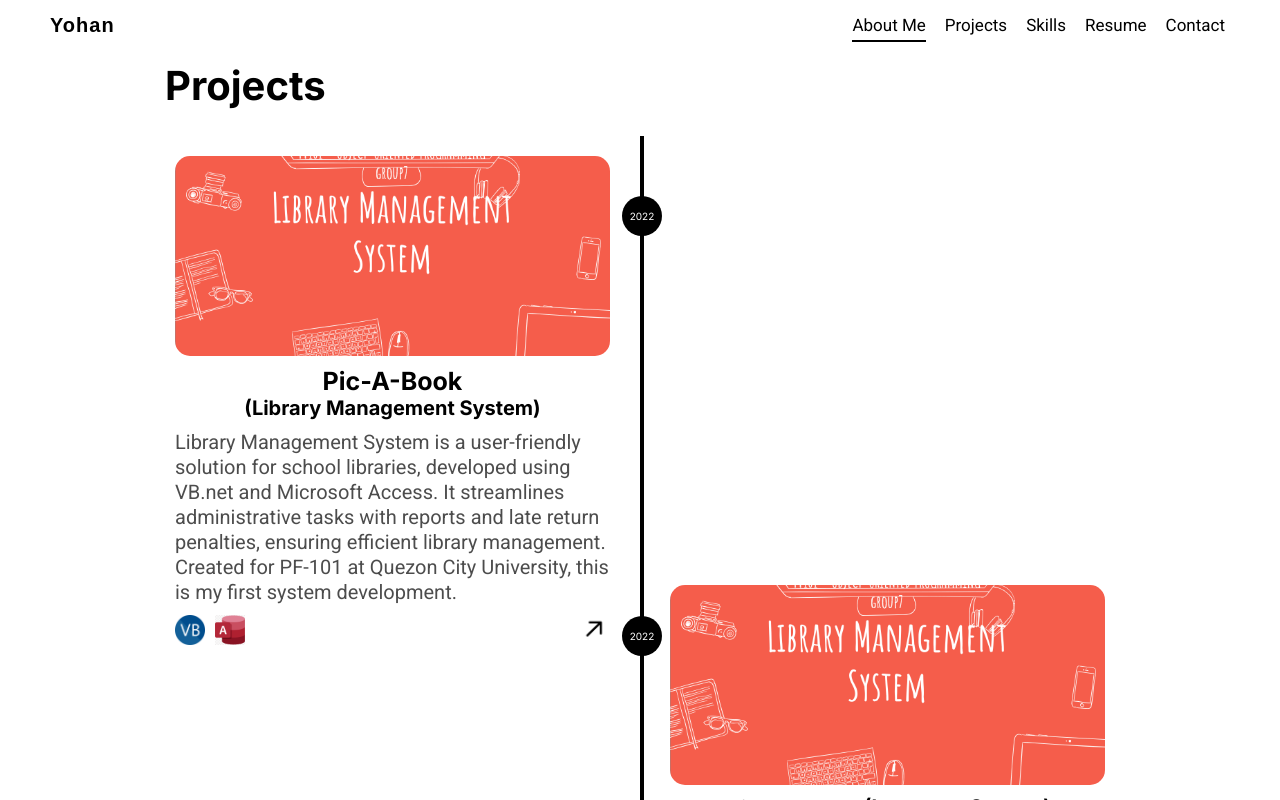
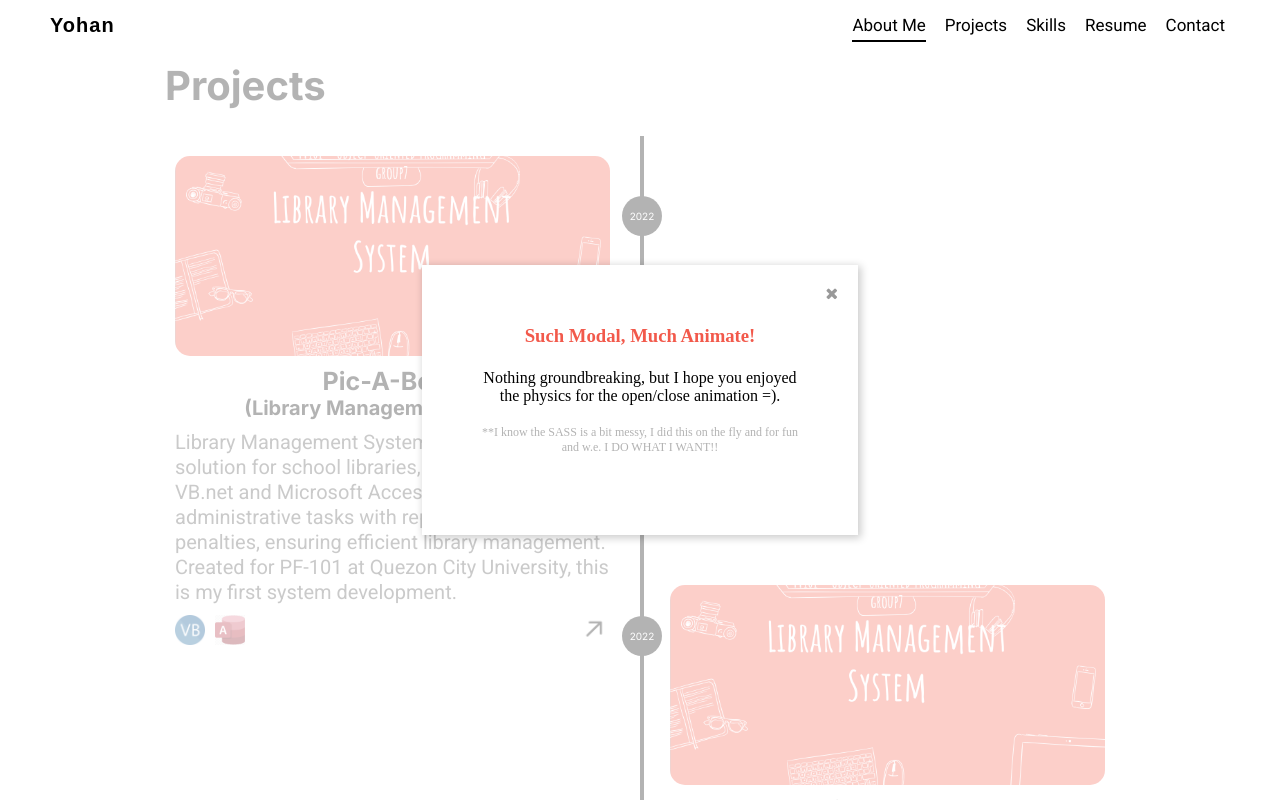
Before and after one commit to Yohanskie101/YohanPortfolio, a plain HTML site: page index.html in a window 1280 px wide. Both pictures are taken after a click on the element 392 px from the left and 1214 px from the top of the page. Shown: the part 814-1614 px from the top of the page. Drawn offline with nearby package versions, Linux system fonts and the light colour scheme; a web font is replaced by a local one.

Commit message:
New Modal

```diff
--- /dev/null
+++ b/css/modal.css
@@ -0,0 +1,153 @@
+.modal-overlay {
+  position: absolute;
+  top: 0;
+  left: 0;
+  right: 0;
+  bottom: 0;
+  margin: auto;
+  background-color: #fff;
+  opacity: 0;
+  visibility: hidden;
+  z-index: 40;
+  transition: opacity 0.25s ease 0s, visibility linear 0.35s;
+  &.state-show {
+    opacity: 0.7;
+    visibility: visible;
+    transition-delay: 0s;
+    transition-duration: 0.2s, 0s;
+  }
+}
+
+body.modal-open {
+  overflow: hidden;
+}
+
+.modal-frame {
+  position: fixed; /* Fixed position for centering */
+  top: 50%;
+  left: 50%;
+  transform: translate(-50%, -50%);
+  right: 0;
+  bottom: 0;
+  margin: auto;
+  z-index: 50;
+  display: flex;
+  align-items: center;
+  justify-content: center;
+  width: 100%;
+  text-align: center;
+  visibility: hidden;
+
+  &.state-appear {
+    visibility: visible;
+    .modal-inset {
+      animation: modalComeIn 0.25s ease;
+      visibility: visible;
+    }
+    .modal-body {
+      opacity: 1;
+      transform: translateY(0) scale(1, 1);
+    }
+  }
+  &.state-leave {
+    visibility: visible;
+    .modal-inset {
+      animation: modalHeadOut 0.35s ease 0.1s;
+      visibility: visible;
+    }
+    .modal-body {
+      opacity: 0;
+      transition-delay: 0s;
+      transition-duration: 0.35s;
+      transition-timing-function: ease;
+      transform: translateY(25px);
+    }
+  }
+}
+@-moz-document url-prefix() {
+  .modal-frame {
+    height: calc(100% - 55px);
+  }
+}
+
+.modal {
+  display: block;
+  vertical-align: middle;
+  text-align: center;
+}
+.modal-inset {
+  position: relative;
+  padding: 60px;
+  background-color: white;
+  min-width: 320px;
+  min-height: 126px;
+  margin: auto;
+  visibility: hidden;
+  box-shadow: 2px 2px 8px 1px rgba(0, 0, 0, 0.2);
+  backface-visibility: hidden;
+  transform: translate3d(0, 0, 0);
+  transform-style: preserve-3d;
+  .close {
+    display: block;
+    cursor: pointer;
+    position: absolute;
+    top: 10px;
+    right: 10px;
+    padding: 10px;
+    opacity: 0.4;
+    &:hover {
+      opacity: 1;
+    }
+  }
+}
+.modal-body {
+  margin: auto;
+  opacity: 0;
+  transform: translateY(0) scale(0.8, 0.8);
+  transition-property: opacity, transform;
+  transition-duration: 0.25s;
+  transition-delay: 0.1s;
+  h3 {
+    font-weight: 700;
+    padding-bottom: 22px;
+    display: block;
+    color: #f2594b;
+    text-align: center;
+  }
+  p {
+    padding-bottom: 20px;
+  }
+  .ps {
+    font-size: 12px;
+    opacity: 0.3;
+  }
+}
+
+@keyframes modalComeIn {
+  0% {
+    visibility: hidden;
+    opacity: 0;
+    transform: scale(0.8, 0.8);
+  }
+  65.5% {
+    transform: scale(1.03, 1.03);
+  }
+  100% {
+    visibility: visible;
+    opacity: 1;
+    transform: scale(1, 1);
+  }
+}
+
+@keyframes modalHeadOut {
+  0% {
+    visibility: visible;
+    opacity: 1;
+    transform: translateY(0) scale(1, 1);
+  }
+  100% {
+    visibility: hidden;
+    opacity: 0;
+    transform: translateY(35px) scale(0.97, 0.97);
+  }
+}
--- a/index.html
+++ b/index.html
@@ -4,6 +4,7 @@
     <meta charset="UTF-8" />
     <meta name="viewport" content="width=device-width, initial-scale=1.0" />
     <link rel="stylesheet" href="../YohanPortfolio/css/main.css" />
+    <link rel="stylesheet" href="../YohanPortfolio/css/modal.css" />
     <script src="../YohanPortfolio/js/main.js"></script>
 
     <link
@@ -28,6 +29,32 @@
       rel="stylesheet"
     />
 
+    <!-- Font Awesome -->
+    <link
+      rel="stylesheet"
+      href="https://maxcdn.bootstrapcdn.com/font-awesome/4.2.0/css/font-awesome.min.css"
+    />
+
+    <!-- Google Fonts: Noto Sans -->
+    <link
+      href="https://fonts.googleapis.com/css?family=Noto+Sans:400,700"
+      rel="stylesheet"
+    />
+    <!-- Font Awesome -->
+    <link
+      rel="stylesheet"
+      href="https://maxcdn.bootstrapcdn.com/font-awesome/4.2.0/css/font-awesome.min.css"
+    />
+
+    <!-- Google Fonts: Noto Sans -->
+    <link
+      href="https://fonts.googleapis.com/css?family=Noto+Sans:400,700"
+      rel="stylesheet"
+    />
+
+    <!-- jQuery -->
+    <script src="https://cdnjs.cloudflare.com/ajax/libs/jquery/2.1.3/jquery.min.js"></script>
+
     <title>Yohan Portfolio</title>
   </head>
   <body>
@@ -43,6 +70,30 @@
         </nav>
       </div>
     </div>
+    <!-- Modal Here -->
+    <div class="modal-frame">
+      <div class="modal">
+        <div class="modal-inset">
+          <div class="button close"><i class="fa fa-close"></i></div>
+
+          <div class="modal-body">
+            <h3>Such Modal, Much Animate!</h3>
+            <p>
+              Nothing groundbreaking, but I hope you enjoyed <br />
+              the physics for the open/close animation =).
+            </p>
+            <p class="ps">
+              **I know the SASS is a bit messy, I did this on the fly and for
+              fun <br />
+              and w.e. I DO WHAT I WANT!!
+            </p>
+          </div>
+        </div>
+      </div>
+    </div>
+
+    <div class="modal-overlay"></div>
+    <!-- End of Modal Here -->
     <!-- Invisible anchor point for smooth scrolling -->
     <section id="HomeSectionAnchor" class="anchor-point"></section>
     <header id="HomeSection">
@@ -136,7 +187,7 @@
         <div class="Container-projects">
           <div class="Left-container-projects">
             <!-- First Project Box-->
-            <div class="Projects-box1 hidden una">
+            <div class="Projects-box1 hidden una open">
               <div class="Project-img1">
                 <img
                   src="../YohanPortfolio/sources/imgs/pj1.png"
@@ -173,8 +224,9 @@
                 </div>
               </div>
             </div>
+
             <!-- Second Project Box-->
-            <div class="Projects-box1 hidden">
+            <div class="Projects-box1 hidden open">
               <div class="Project-img1">
                 <img
                   src="../YohanPortfolio/sources/imgs/pj1.png"
@@ -182,7 +234,7 @@
                 />
               </div>
               <p class="Project-title">Pic-A-Book</p>
-              <p class="Project-subtitle">(Inventory System)</p>
+              <p class="Project-subtitle">(Library Management System)</p>
               <p class="Project-description">
                 Library Management System is a user-friendly solution for school
                 libraries, developed using VB.net and Microsoft Access. It
@@ -214,7 +266,7 @@
             </div>
 
             <!-- Third Project Box-->
-            <div class="Projects-box1 hidden">
+            <div class="Projects-box1 hidden open">
               <div class="Project-img1">
                 <img
                   src="../YohanPortfolio/sources/imgs/pj3.png"
@@ -259,7 +311,7 @@
               </div>
             </div>
             <!-- Fourth Project Box-->
-            <div class="Projects-box1 hidden">
+            <div class="Projects-box1 hidden open">
               <div class="Project-img1">
                 <img
                   src="../YohanPortfolio/sources/imgs/pj4.png"
--- a/js/main.js
+++ b/js/main.js
@@ -49,4 +49,27 @@ document.addEventListener("DOMContentLoaded", () => {
       }
     });
   });
+  // For Modal
+  $(document).ready(function () {
+    var $modal = $(".modal-frame");
+    var $overlay = $(".modal-overlay");
+
+    $(".close").on("click", function () {
+      $overlay.removeClass("state-show");
+      $modal.removeClass("state-appear").addClass("state-leave");
+
+      // Timeout to ensure animations complete before removing classes
+      setTimeout(function () {
+        $overlay.removeClass("state-leave");
+        $modal.removeClass("state-leave");
+        $("body").removeClass("modal-open"); // Restore body scroll
+      }, 350); // Adjust this timeout to match your modal animation duration
+    });
+
+    $(".open").on("click", function () {
+      $overlay.addClass("state-show");
+      $modal.removeClass("state-leave").addClass("state-appear");
+      $("body").addClass("modal-open"); // Prevent body scroll
+    });
+  });
 });
```
